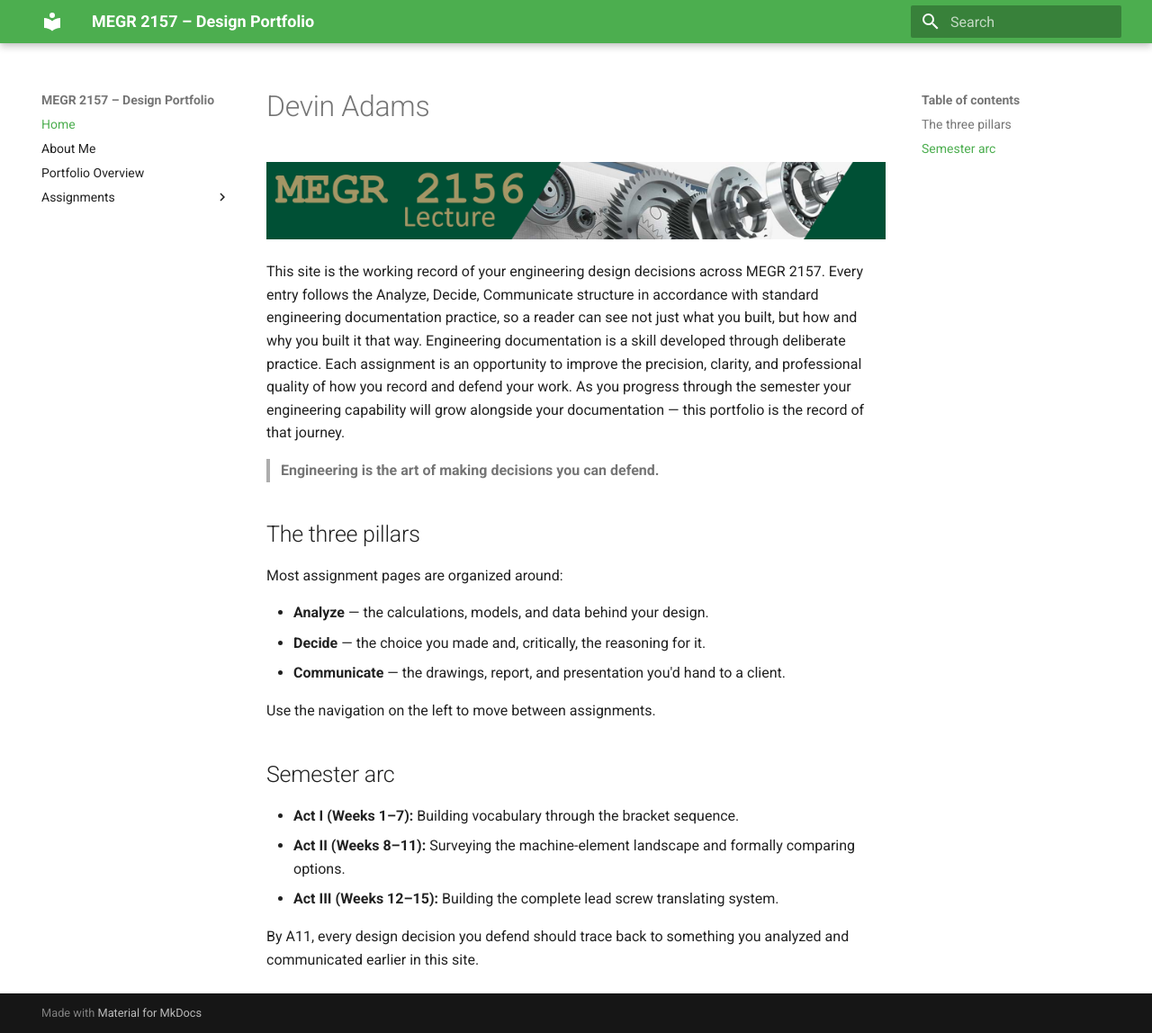
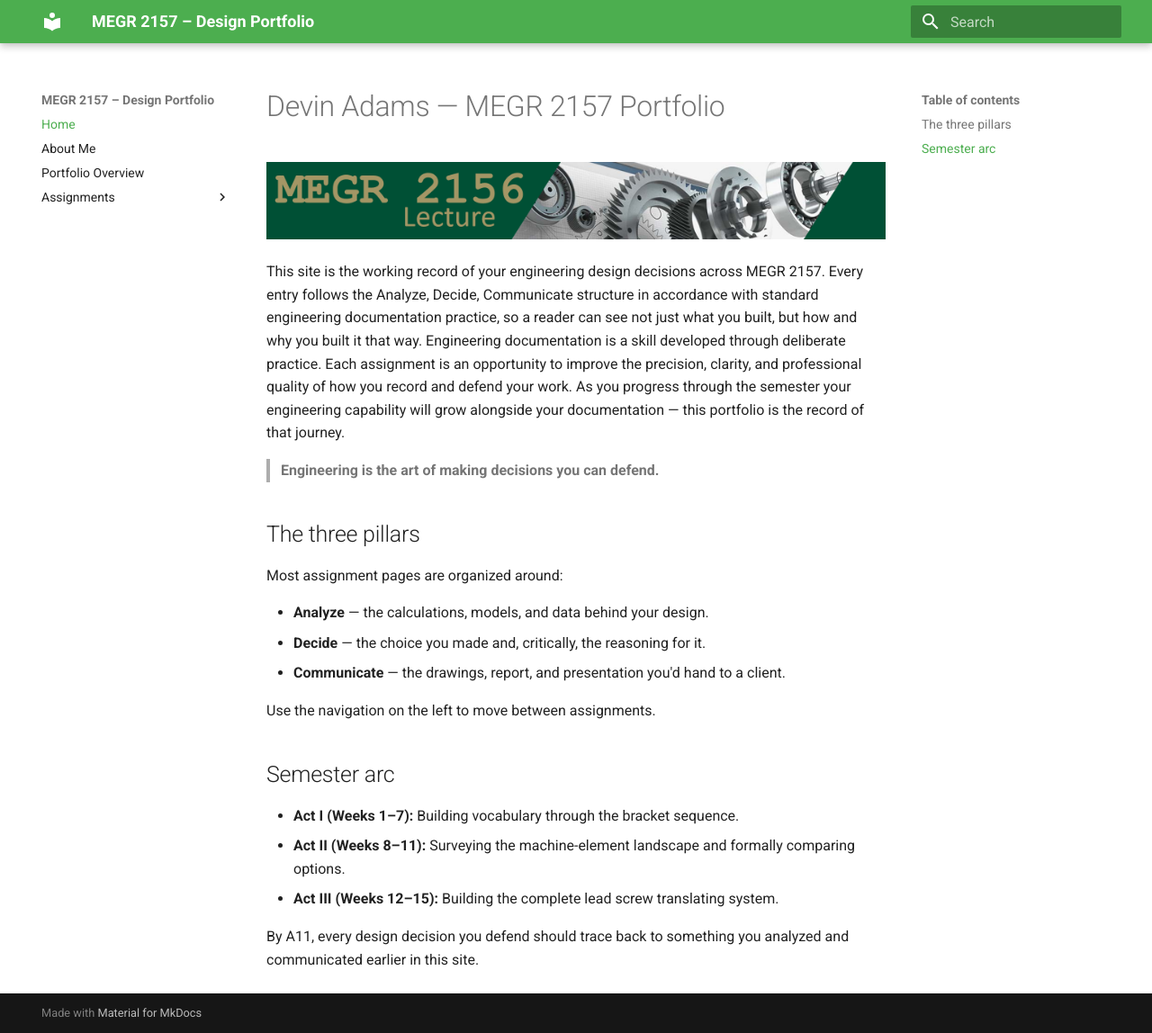
Before and after one commit to dadams78/design-projects-portfolio, an MkDocs documentation site: the page built from docs/index.md, in a window 1280 px wide and 1148 px high. Shown: the whole window at 90% size. Built offline with MkDocs 1.6.1 and Material for MkDocs 9.7.7, drawn with Linux system fonts in a browser that asks for light colours.

Commit message:
Update index.md

```diff
--- a/docs/index.md
+++ b/docs/index.md
@@ -1,4 +1,4 @@
-# Devin Adams
+# Devin Adams — MEGR 2157 Portfolio
 
 ![MEGR 2156-7 Title](MEGR2156title.png)
 
```
